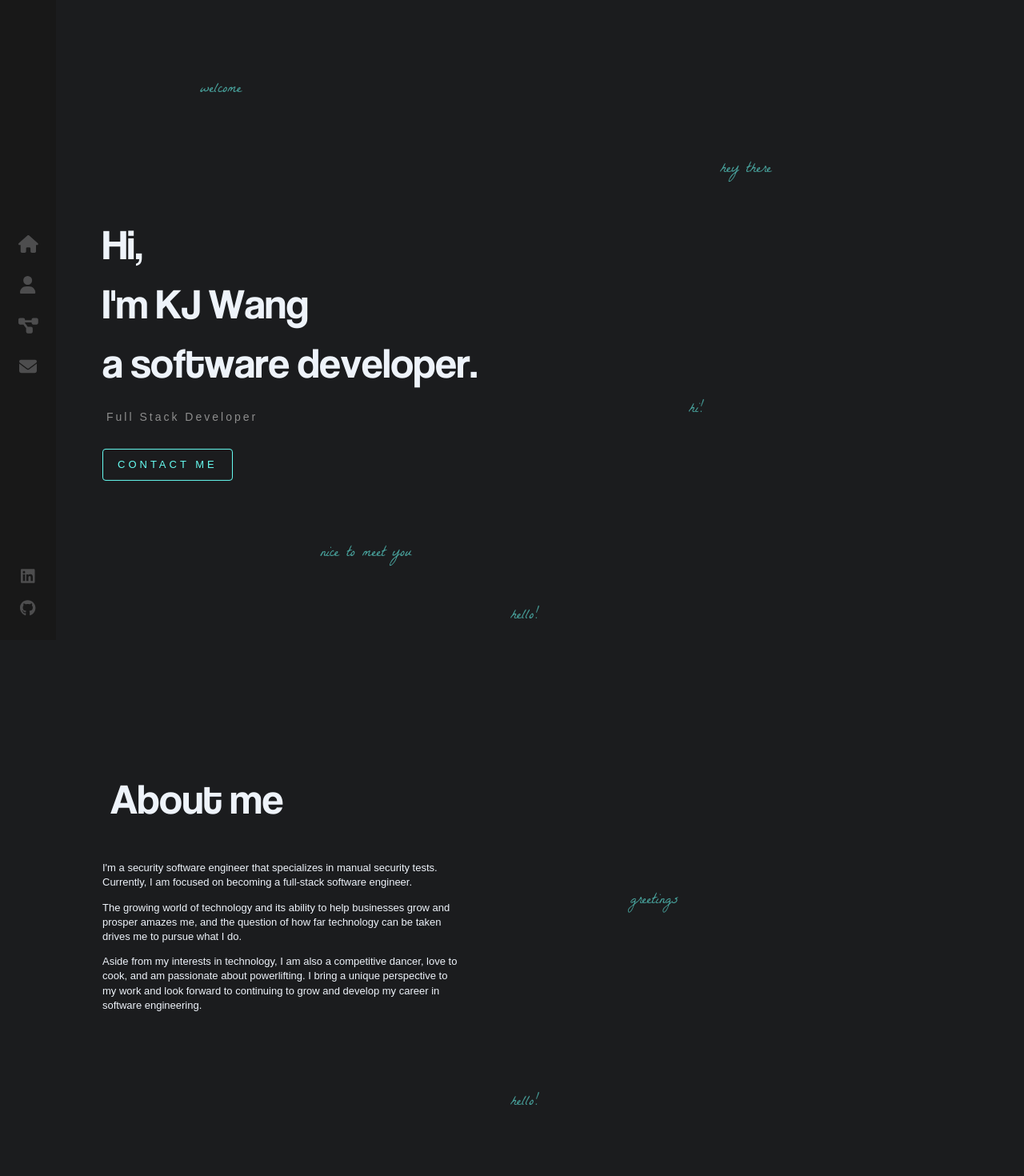
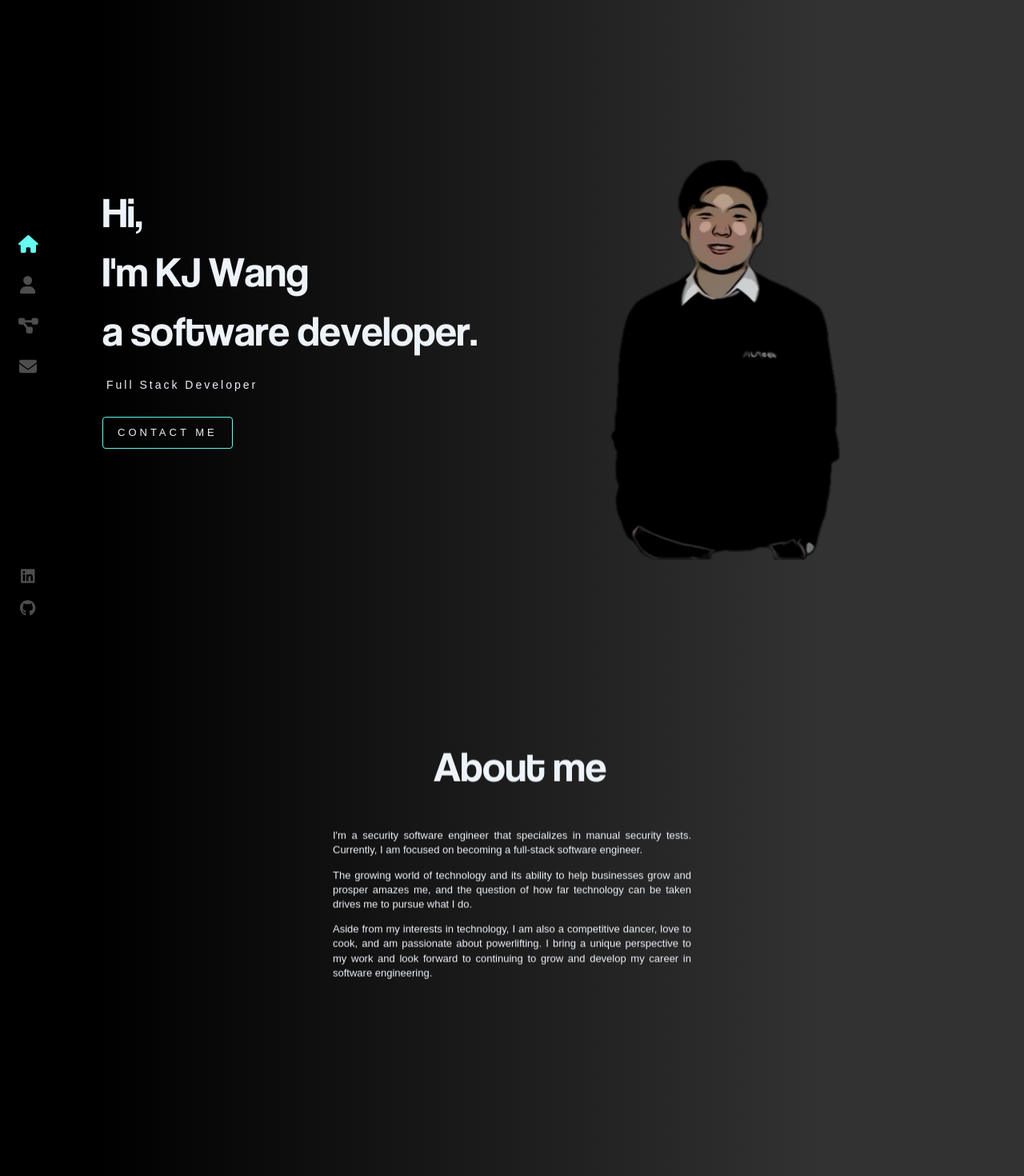
Before and after one commit to kj-wang/portfolio, a React (Create React App) app: page / in a window 1280 px wide. Shown: the top 1470 px of the page at 80% size. Built offline with nearby package versions, Linux system fonts and the light colour scheme.

Commit message:
background changes - new home page - center format

```diff
--- a/src/App.js
+++ b/src/App.js
@@ -10,6 +10,7 @@ import React from 'react';
 function App() {
   return (
     <>
+
     <Routes>
       <Route path="/" element={<Layout />} >
         <Route index element={<Home />} />
--- a/src/components/Home/index.js
+++ b/src/components/Home/index.js
@@ -7,6 +7,7 @@ import Projects from '../Projects';
 import Contact from '../Contact';
 import About from '../About';
 import { Link } from 'react-scroll';
+import profilePicture from '../../assets/images/home-page-photo.png'
 // import Loader from 'react-loaders';
 
 
@@ -50,9 +51,8 @@ const Home = () => {
                 <h2>Full Stack Developer</h2>
                 <Link smooth spy to="contact" className='flat-button'>CONTACT ME</Link>
             </div>
-            {/* <Logo /> */}
+            <img src={profilePicture} alt="profile" className="profile-picture"/>
         </div>
-        {/* <Loader type="pacman"/> */}
 
         <About/>
         <Projects/>
--- a/src/components/Home/index.scss
+++ b/src/components/Home/index.scss
@@ -52,7 +52,7 @@
     }
 
     h2 {
-        color: #8d8d8d;
+        color: #EEF3FA;
         margin-top: 20px;
         font-weight: 400;
         font-size: 14px;
@@ -62,7 +62,7 @@
     }
 
     .flat-button {
-        color: #66FCF1;
+        color: #EEF3FA;
         font-size: 13px;
         font-weight: 400;
         letter-spacing: 4px;
@@ -81,4 +81,12 @@
             color: #333;
         }
     }
+
+    .profile-picture {
+        height: 500px;
+        position: absolute;
+        right: 18%;
+        top: 200px;
+        animation: fadeIn 2s 3s backwards;
+    }
 }
--- a/src/components/Layout/index.js
+++ b/src/components/Layout/index.js
@@ -7,17 +7,34 @@ const Layout = () => {
     return (
     <div className='App'>
         <Sidebar />
+
+
         <div className='page'>
-            <span className='tags right-tags'>welcome</span>
+            {/* <span className='tags right-tags'>welcome</span> */}
 
-            <span className='tags top-tags'>hey there</span>
+            {/* <span className='tags top-tags'>hey there</span> */}
 
             <Outlet />
-            <span className='tags bottom-tag-html'>nice to meet you</span>
+            {/* <span className='tags bottom-tag-html'>nice to meet you</span> */}
 
-            <span className='tags middle-tags'>hi!</span>
+            {/* <span className='tags middle-tags'>hi!</span> */}
         </div>
+
+
+        <svg>
+            <filter id='noiseFilter'>
+                <feTurbulence
+                type='fractalNoise'
+                baseFrequency='0.6'
+                stitchTiles='stitch'/>
+                <feColorMatrix in="colorNoise" type="matrix" values="1 0 0 0 0 0 1 0 0 0 0 0 1 0 0 0 0 0 1 0" />
+                    <feComposite operator="in" in2="SourceGraphic" result="monoNoise"/>
+                    <feBlend in="SourceGraphic" in2="monoNoise" mode="screen" />
+            </filter>
+        </svg>
+
     </div>
+
     )
 }
 
--- a/src/components/Layout/index.scss
+++ b/src/components/Layout/index.scss
@@ -2,6 +2,7 @@
     width: 100%;
     height: 100vh;
     position: relative;
+
 }
 
 .top-tags {
@@ -55,25 +56,26 @@
     min-height: 566px;
     position: relative;
     opacity: 0;
-    top: 5%;
     margin: 0 auto;
-    z-index: 1;
+    z-index: 0;
     transform-style: preserve-3d;
-    animation: fadeIn 1s forwards;
-    animation-delay: 1s;
-}
+    animation: fadeIn 0s forwards;
+    // animation-delay: 1s;
+    background: linear-gradient(270deg, rgb(50, 50, 50) 20%, rgb(0, 0, 0) 90.4%);
+    // background: rgb(255,104,106);
+    // background: linear-gradient(90deg, rgba(255,104,106,0.6) 0%, rgba(255,201,103,0.6) 70%);
+    // filter: url(#noiseFilter);
+ }
 
 .about-page,
 .contact-page,
 .projects-page {
     .text-zone {
         position: absolute;
-        left: 10%;
+        left: 50%;
         top: 50%;
-        transform: translateY(-50%);
+        transform: translate(-50%, -50%);
         width: 35%;
-        vertical-align: middle;
-        display: table-cell;
         max-height: 90%;
 
         h1 {
@@ -85,9 +87,11 @@
             position: relative;
             margin-bottom: 40px;
             left: 10px;
+            filter: none;
+            text-align: center;
 
             &::before {
-                content: 'hello!';
+                // content: 'hello!';
                 font-family: 'La Belle Aurore';
                 font-size: 18px;
                 color: #66FCF1;
@@ -100,7 +104,7 @@
             }
 
             &::after {
-                content: 'greetings';
+                // content: 'greetings';
                 font-family: 'La Belle Aurore';
                 font-size: 18px;
                 color: #66FCF1;
@@ -121,6 +125,7 @@
             font-weight: 300;
             min-width: fit-content;
             animation: pulse 1s;
+            text-align: justify;
 
             &:nth-of-type(1) {
                 animation-delay: 1.1s;
--- a/src/components/Projects/index.scss
+++ b/src/components/Projects/index.scss
@@ -1,5 +1,6 @@
 .accordion {
     background-color: #181818;
+    filter: none;
 }
 
 h2 {
@@ -14,6 +15,8 @@ h2 {
 .summary {
     position: relative;
     padding: 10px 0px;
+    filter: none;
+
 
     button {
         &:hover {
--- a/src/components/Sidebar/index.scss
+++ b/src/components/Sidebar/index.scss
@@ -1,5 +1,5 @@
 .nav-bar {
-    background: #181818;
+    background: rgb(0, 0, 0);
     width: 70px;
     height: 100%;
     position: fixed;
--- a/src/index.css
+++ b/src/index.css
@@ -6,7 +6,7 @@ body {
   margin: 0;
   font: 300 11px/1.4 'Helvetica Neue', 'sans-serif';
   color: #444;
-  background: #1B1C1E;
+  /* background: #1B1C1E; */
   display: block;
   -webkit-font-smoothing: antialiased;
   -moz-osx-font-smoothing: grayscale;
```
Also changed, not shown: src/assets/images/home-page-photo.png (added), src/logo.svg (deleted).
